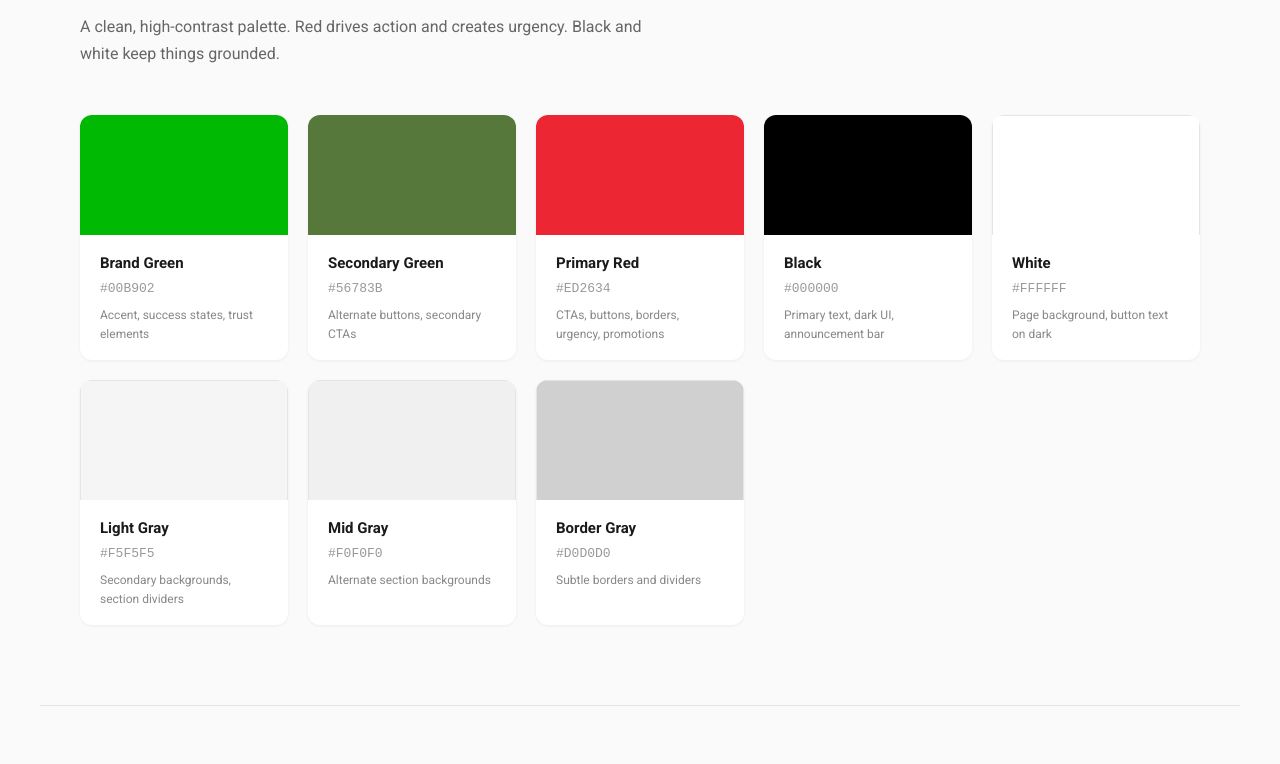
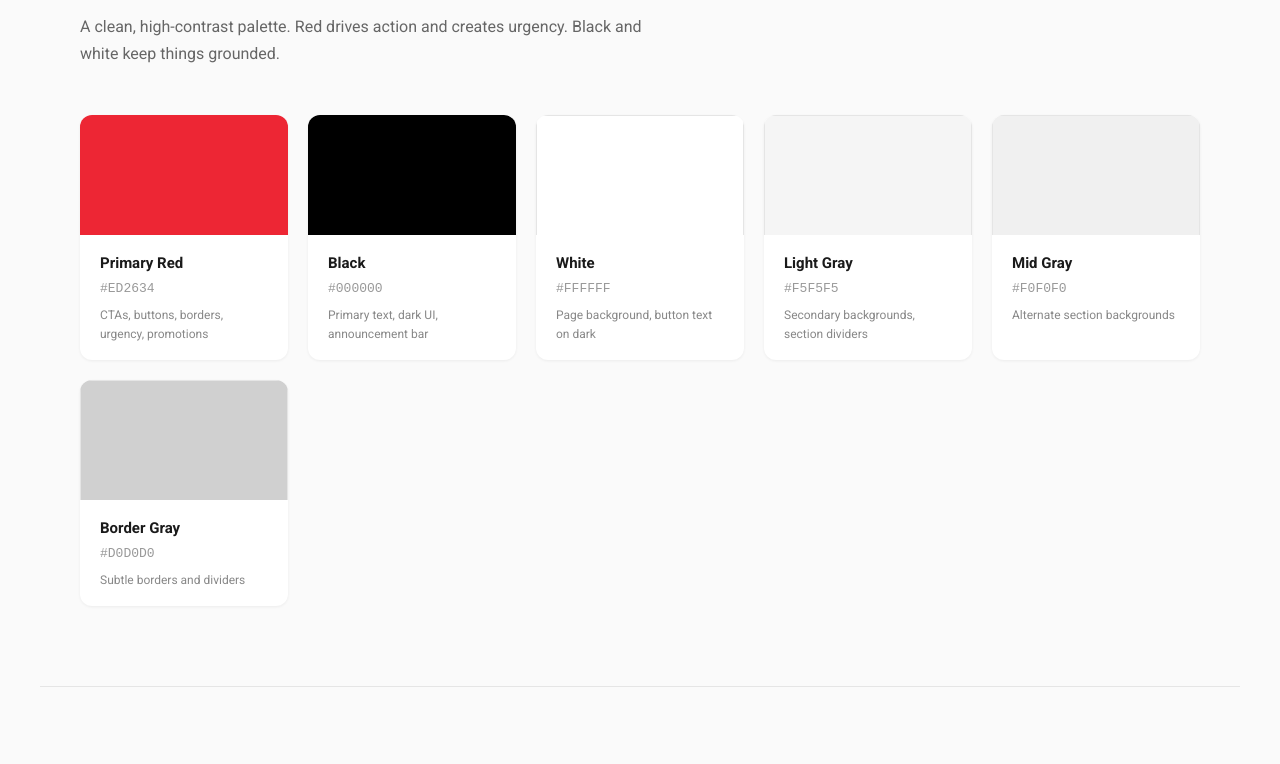
Before and after one commit to sk-gen-7/scs-brand-guide, a plain HTML site: page index.html in a window 1280 px wide. Shown: the part 1158-1922 px from the top of the page. Drawn offline with nearby package versions, Linux system fonts and the light colour scheme.

Commit message:
Remove green from palette, red is primary brand color

```diff
--- a/index.html
+++ b/index.html
@@ -9,9 +9,8 @@
     *, *::before, *::after { margin: 0; padding: 0; box-sizing: border-box; }
 
     :root {
-      --brand-green: #00B902;
-      --brand-green-dark: #56783B;
       --brand-red: #ED2634;
+      --brand-red-dark: #c41e2a;
       --brand-black: #000000;
       --brand-white: #FFFFFF;
       --brand-gray-light: #F5F5F5;
@@ -264,7 +263,7 @@
       font-size: 16px;
     }
     .btn-secondary {
-      background: #c41e2a;
+      background: var(--brand-red-dark);
       color: #fff;
     }
     .btn-outline {
@@ -291,14 +290,14 @@
       padding: 32px;
       box-shadow: 0 1px 3px rgba(0,0,0,0.06);
     }
-    .rule-card.do { border-top: 3px solid var(--brand-green); }
+    .rule-card.do { border-top: 3px solid #2a9d2a; }
     .rule-card.dont { border-top: 3px solid var(--brand-red); }
     .rule-card h3 {
       font-size: 16px;
       font-weight: 700;
       margin-bottom: 16px;
     }
-    .rule-card.do h3 { color: var(--brand-green); }
+    .rule-card.do h3 { color: #2a9d2a; }
     .rule-card.dont h3 { color: var(--brand-red); }
     .rule-card ul {
       list-style: none;
@@ -316,7 +315,7 @@
       content: "\2713";
       position: absolute;
       left: 0;
-      color: var(--brand-green);
+      color: #2a9d2a;
       font-weight: 700;
     }
     .rule-card.dont li::before {
@@ -586,22 +585,6 @@
       A clean, high-contrast palette. Red drives action and creates urgency. Black and white keep things grounded.
     </div>
     <div class="color-grid">
-      <div class="color-card">
-        <div class="color-swatch" style="background: #00B902;"></div>
-        <div class="color-info">
-          <div class="color-name">Brand Green</div>
-          <div class="color-hex">#00B902</div>
-          <div class="color-role">Accent, success states, trust elements</div>
-        </div>
-      </div>
-      <div class="color-card">
-        <div class="color-swatch" style="background: #56783B;"></div>
-        <div class="color-info">
-          <div class="color-name">Secondary Green</div>
-          <div class="color-hex">#56783B</div>
-          <div class="color-role">Alternate buttons, secondary CTAs</div>
-        </div>
-      </div>
       <div class="color-card">
         <div class="color-swatch" style="background: #ED2634;"></div>
         <div class="color-info">
```
